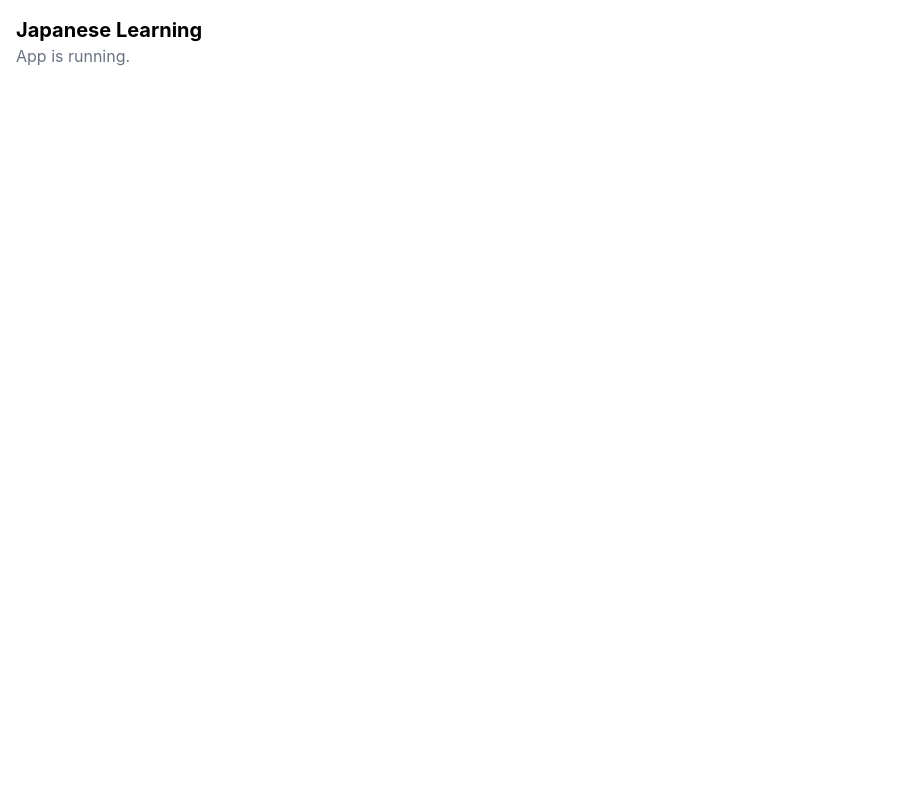
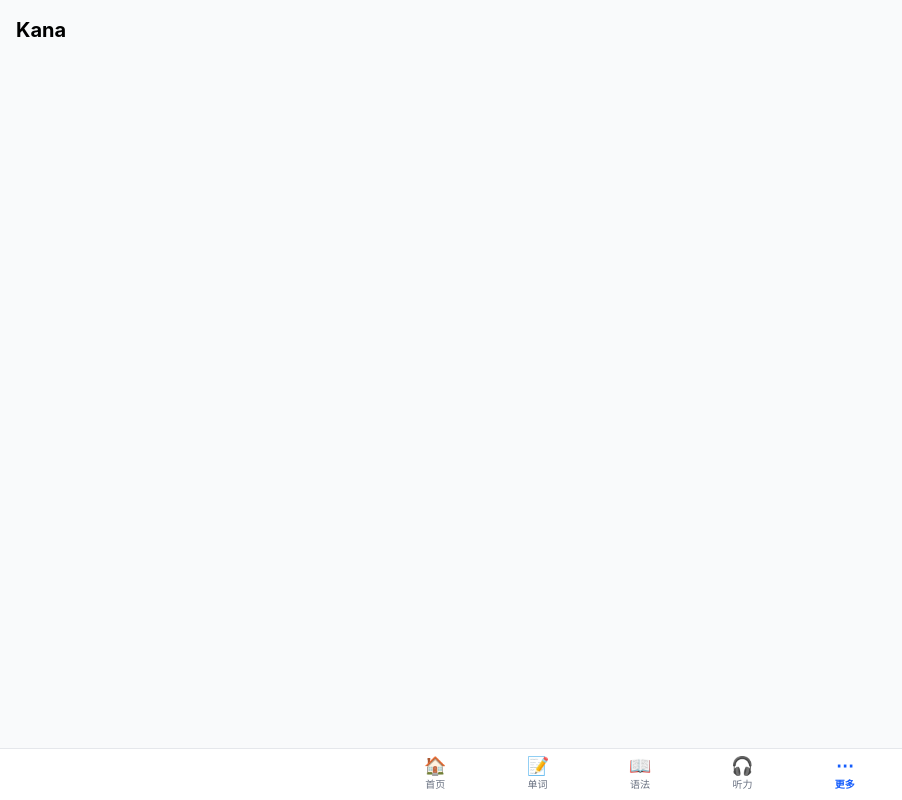
Before and after one commit to JX1N/JapaneseLearning, a React (Vite) app: page /#/kana in a window 1280 px wide. Shown: the whole page, without its empty margins (0-902 px from the left). Built offline with nearby package versions, Linux system fonts and the light colour scheme.

Commit message:
feat: add layout shell, bottom nav, more menu, routing with placeholder pages

```diff
--- a/src/App.tsx
+++ b/src/App.tsx
@@ -1,8 +1,27 @@
+import { Routes, Route } from 'react-router-dom'
+import Layout from './components/layout/Layout'
+import Dashboard from './components/dashboard/Dashboard'
+import KanaPage from './components/kana/KanaPage'
+import ReviewPage from './components/vocabulary/ReviewPage'
+import WordManager from './components/vocabulary/WordManager'
+import GrammarList from './components/grammar/GrammarList'
+import GrammarDetail from './components/grammar/GrammarDetail'
+import ListeningPage from './components/listening/ListeningPage'
+import SettingsPage from './components/settings/SettingsPage'
+
 export default function App() {
   return (
-    <div className="p-4">
-      <h1 className="text-xl font-bold">Japanese Learning</h1>
-      <p className="text-gray-500">App is running.</p>
-    </div>
+    <Routes>
+      <Route element={<Layout />}>
+        <Route index element={<Dashboard />} />
+        <Route path="kana" element={<KanaPage />} />
+        <Route path="vocabulary" element={<ReviewPage />} />
+        <Route path="vocabulary/manage" element={<WordManager />} />
+        <Route path="grammar" element={<GrammarList />} />
+        <Route path="grammar/:id" element={<GrammarDetail />} />
+        <Route path="listening" element={<ListeningPage />} />
+        <Route path="settings" element={<SettingsPage />} />
+      </Route>
+    </Routes>
   )
 }
--- /dev/null
+++ b/src/components/dashboard/Dashboard.tsx
@@ -0,0 +1,7 @@
+export default function Dashboard() {
+  return (
+    <div className="p-4">
+      <h1 className="text-xl font-bold">Dashboard</h1>
+    </div>
+  )
+}
--- /dev/null
+++ b/src/components/grammar/GrammarDetail.tsx
@@ -0,0 +1,7 @@
+export default function GrammarDetail() {
+  return (
+    <div className="p-4">
+      <h1 className="text-xl font-bold">Grammar Detail</h1>
+    </div>
+  )
+}
--- /dev/null
+++ b/src/components/grammar/GrammarList.tsx
@@ -0,0 +1,7 @@
+export default function GrammarList() {
+  return (
+    <div className="p-4">
+      <h1 className="text-xl font-bold">Grammar</h1>
+    </div>
+  )
+}
--- /dev/null
+++ b/src/components/kana/KanaPage.tsx
@@ -0,0 +1,7 @@
+export default function KanaPage() {
+  return (
+    <div className="p-4">
+      <h1 className="text-xl font-bold">Kana</h1>
+    </div>
+  )
+}
--- /dev/null
+++ b/src/components/layout/Layout.tsx
@@ -0,0 +1,52 @@
+import { Outlet, useNavigate, useLocation } from 'react-router-dom'
+import { useState } from 'react'
+import MoreMenu from './MoreMenu'
+
+export default function Layout() {
+  const navigate = useNavigate()
+  const location = useLocation()
+  const [moreOpen, setMoreOpen] = useState(false)
+
+  const path = location.pathname
+  const activeTab =
+    path === '/' ? 'home' :
+    path.startsWith('/vocabulary') ? 'vocab' :
+    path.startsWith('/grammar') ? 'grammar' :
+    path.startsWith('/listening') ? 'listening' :
+    'more'
+
+  const tabs = [
+    { key: 'home', label: '首页', emoji: '🏠', path: '/' },
+    { key: 'vocab', label: '单词', emoji: '📝', path: '/vocabulary' },
+    { key: 'grammar', label: '语法', emoji: '📖', path: '/grammar' },
+    { key: 'listening', label: '听力', emoji: '🎧', path: '/listening' },
+    { key: 'more', label: '更多', emoji: '⋯', action: () => setMoreOpen(true) },
+  ]
+
+  return (
+    <div className="min-h-screen bg-gray-50 flex flex-col">
+      <main className="flex-1 pb-16">
+        <Outlet />
+      </main>
+
+      <nav className="fixed bottom-0 left-0 right-0 bg-white border-t border-gray-200 z-30">
+        <div className="flex max-w-lg mx-auto">
+          {tabs.map(tab => (
+            <button
+              key={tab.key}
+              onClick={() => tab.action ? tab.action() : navigate(tab.path!)}
+              className={`flex-1 flex flex-col items-center py-2 text-[10px] ${
+                activeTab === tab.key ? 'text-blue-600 font-semibold' : 'text-gray-500'
+              }`}
+            >
+              <span className="text-lg leading-none">{tab.emoji}</span>
+              <span className="mt-0.5">{tab.label}</span>
+            </button>
+          ))}
+        </div>
+      </nav>
+
+      <MoreMenu open={moreOpen} onClose={() => setMoreOpen(false)} />
+    </div>
+  )
+}
--- /dev/null
+++ b/src/components/layout/MoreMenu.tsx
@@ -0,0 +1,54 @@
+import { useNavigate } from 'react-router-dom'
+import { useEffect, useRef } from 'react'
+
+interface MoreMenuProps {
+  open: boolean
+  onClose: () => void
+}
+
+export default function MoreMenu({ open, onClose }: MoreMenuProps) {
+  const navigate = useNavigate()
+  const panelRef = useRef<HTMLDivElement>(null)
+
+  useEffect(() => {
+    if (open) {
+      const handler = (e: MouseEvent) => {
+        if (panelRef.current && !panelRef.current.contains(e.target as Node)) {
+          onClose()
+        }
+      }
+      document.addEventListener('mousedown', handler)
+      return () => document.removeEventListener('mousedown', handler)
+    }
+  }, [open, onClose])
+
+  if (!open) return null
+
+  const items = [
+    { label: '五十音', emoji: '🔤', path: '/kana' },
+    { label: '设置', emoji: '⚙️', path: '/settings' },
+  ]
+
+  return (
+    <>
+      <div className="fixed inset-0 bg-black/30 z-40" onClick={onClose} />
+      <div
+        ref={panelRef}
+        className="fixed bottom-16 left-0 right-0 z-50 bg-white rounded-t-2xl shadow-xl"
+      >
+        <div className="p-4 space-y-2">
+          {items.map(item => (
+            <button
+              key={item.path}
+              onClick={() => { navigate(item.path); onClose() }}
+              className="w-full flex items-center gap-3 p-3 rounded-xl hover:bg-gray-50 text-left"
+            >
+              <span className="text-2xl">{item.emoji}</span>
+              <span className="font-medium">{item.label}</span>
+            </button>
+          ))}
+        </div>
+      </div>
+    </>
+  )
+}
--- /dev/null
+++ b/src/components/listening/ListeningPage.tsx
@@ -0,0 +1,7 @@
+export default function ListeningPage() {
+  return (
+    <div className="p-4">
+      <h1 className="text-xl font-bold">Listening</h1>
+    </div>
+  )
+}
--- /dev/null
+++ b/src/components/settings/SettingsPage.tsx
@@ -0,0 +1,7 @@
+export default function SettingsPage() {
+  return (
+    <div className="p-4">
+      <h1 className="text-xl font-bold">Settings</h1>
+    </div>
+  )
+}
--- /dev/null
+++ b/src/components/ui/Button.tsx
@@ -0,0 +1,29 @@
+import type { ButtonHTMLAttributes, ReactNode } from 'react'
+
+interface ButtonProps extends ButtonHTMLAttributes<HTMLButtonElement> {
+  variant?: 'primary' | 'secondary' | 'ghost'
+  size?: 'sm' | 'md' | 'lg'
+  children: ReactNode
+}
+
+export default function Button({ variant = 'primary', size = 'md', children, className = '', ...props }: ButtonProps) {
+  const base = 'inline-flex items-center justify-center font-semibold rounded-xl transition-colors focus:outline-none focus:ring-2 focus:ring-offset-1'
+
+  const variants: Record<string, string> = {
+    primary: 'bg-blue-600 text-white hover:bg-blue-700 focus:ring-blue-500',
+    secondary: 'bg-gray-100 text-gray-800 hover:bg-gray-200 focus:ring-gray-400',
+    ghost: 'bg-transparent text-gray-600 hover:bg-gray-100 focus:ring-gray-300',
+  }
+
+  const sizes: Record<string, string> = {
+    sm: 'px-3 py-1.5 text-xs',
+    md: 'px-5 py-2.5 text-sm',
+    lg: 'px-6 py-3 text-base',
+  }
+
+  return (
+    <button className={`${base} ${variants[variant]} ${sizes[size]} ${className}`} {...props}>
+      {children}
+    </button>
+  )
+}
--- /dev/null
+++ b/src/components/vocabulary/ReviewPage.tsx
@@ -0,0 +1,7 @@
+export default function ReviewPage() {
+  return (
+    <div className="p-4">
+      <h1 className="text-xl font-bold">Vocabulary Review</h1>
+    </div>
+  )
+}
--- /dev/null
+++ b/src/components/vocabulary/WordManager.tsx
@@ -0,0 +1,7 @@
+export default function WordManager() {
+  return (
+    <div className="p-4">
+      <h1 className="text-xl font-bold">Word Manager</h1>
+    </div>
+  )
+}
```
